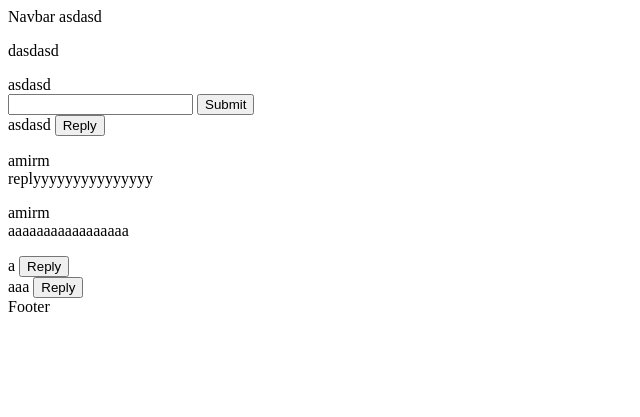
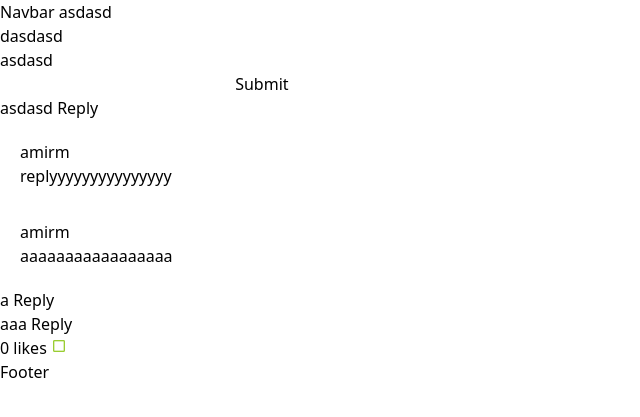
Before and after one commit to Amir-Mohamad/my-personal-website, a Django app: a page that uses templates/base.html in a window 1280 px wide. Shown: the top 417 px of the page, without its empty margins (0-640 px from the left). Run offline with Django 4.2, Linux system fonts and the light colour scheme; data comes from the database, SQL or seed files in the repository; both versions use the stored data as it was after the commit; data that the repository does not hold is empty; parts of the project's set-up code (start-up, migrations or seed data) failed here and were passed over; some libraries are stand-ins or nearby versions.

Commit message:
feat: comment/reply like/dislike tasks and docs

```diff
--- a/blog/templates/blog/article_detail.html
+++ b/blog/templates/blog/article_detail.html
@@ -1,4 +1,15 @@
 {% extends 'base.html' %}
+
+{% block head %}
+
+    <style>
+        button {
+            background-color: red;
+            border-radius: 4px;
+            padding: 2px;
+        }
+    </style>
+{% endblock head %}
 
 {% block content %}
 
@@ -21,7 +32,7 @@
 
         {{comment.body}}
         <button onclick="replycheck()">Reply</button>
-        <form hx-post="{% url 'core:comment-create' %}" method="post" style="display: none;" id="reply-form">
+        <form hx-post="{% url 'core:reply-create' %}" hx-vals='{"id":{{comment.id}}}' method="post" style="display: none;" id="reply-form">
             {% csrf_token %}
 
             <input type="text" name="text">
@@ -37,7 +48,15 @@
         </div>
 
     {% endfor %}
+
+        <div>
+            {% include "blog/partials/like.html" %}
+        </div>
+
 <script>
+    document.body.addEventListener('htmx:configRequest', (e) => {
+        e.detail.headers['X-CSRFToken'] = '{{ csrf_token }}';
+        })
     function replycheck() {
         form = document.querySelector('#reply-form')
 
--- /dev/null
+++ b/blog/templates/blog/partials/like.html
@@ -0,0 +1,15 @@
+<div class="list-group list-group-horizontal btn-group" id="likesarea" role="group">
+    <p>{{ article.likes.count }} likes
+
+        <button hx-post="{% url 'blog:like' article.id %}" id="like-button"
+          hx-target="#likesarea" hx-swap="outerHTML">
+          {% if request.user in article.likes.all %}
+            <i class="material-icons" style="font-size:16px;color:green;">check_box</i>
+          {% else %}
+          <i class="material-icons" style="font-size:16px;color:yellowgreen;">check_box_outline_blank</i>
+          {% endif %}
+        </button>
+
+    </p>
+
+</div>
--- a/blog/urls.py
+++ b/blog/urls.py
@@ -6,5 +6,6 @@
     path('', views.ArticleList.as_view(), name='list'),
     path('article/<int:id>/<str:slug>', views.ArticleDetail.as_view(), name='detail'),
 
-
+    # like
+    path('like/<int:article_id>/', views.article_like, name='like'),
 ]
--- a/blog/views.py
+++ b/blog/views.py
@@ -1,8 +1,9 @@
 from django.shortcuts import render
 from django.contrib.auth import get_user_model
 from django.views.generic import View
-from django.shortcuts import get_object_or_404
+from django.shortcuts import get_object_or_404, HttpResponse
 from django.contrib.contenttypes.models import ContentType
+from django.contrib.auth.decorators import login_required
 
 from core.models import Comment
 from .models import Article
@@ -36,3 +37,27 @@
         # comments = Comment.active.filter(parent=article)
 
         return render(request, self.template_name, context={'article': article})
+
+
+@login_required
+def article_like(request, article_id):
+    """
+
+    NOTE:
+        Why we cant use ploymorphism in this function ?
+         - in this case we should return a response that uses the article/parent data
+         - and if we use ploymorphism we cant access to the detailed data in each instance
+         - (becuase of differnt names in each response: article/book/parent).
+    """
+    if request.method == 'POST':
+        article = get_object_or_404(Article, id=article_id)
+
+        if article.likes.filter(id=request.user.id).exists():
+            article.likes.remove(request.user)
+        else:
+            article.likes.add(request.user)
+
+        data = article.likes.count()
+        return render(request, 'blog/partials/like.html', context={'article': article})
+    else:
+        return HttpResponse('به ارور برخوردیم. بعدا تلاش کن')
--- a/core/urls.py
+++ b/core/urls.py
@@ -8,4 +8,7 @@
 
     # comment
     path('comment-create/', views.comment_create, name='comment-create'),
+    path('reply-create/', views.reply_create, name='reply-create'),
+
+
 ]
--- /dev/null
+++ b/tasks/core.txt
@@ -0,0 +1,3 @@
+Tasks:
+ - short link
+ - newsletter
--- a/templates/base.html
+++ b/templates/base.html
@@ -5,6 +5,8 @@
     <meta http-equiv="X-UA-Compatible" content="IE=edge">
     <meta name="viewport" content="width=device-width, initial-scale=1.0">
     <title>AMIRMOHAMMAD</title>
+            <link rel="stylesheet" href="https://fonts.googleapis.com/icon?family=Material+Icons">
+
     {% block head %}
 
     {% endblock head %}
@@ -16,6 +18,7 @@
     {% endblock content %}
     {% include 'inc/footer.html' %}
 <script src="https://unpkg.com/htmx.org@1.8.0" integrity="sha384-cZuAZ+ZbwkNRnrKi05G/fjBX+azI9DNOkNYysZ0I/X5ZFgsmMiBXgDZof30F5ofc" crossorigin="anonymous"></script>
+  <script src="https://cdn.tailwindcss.com"></script>
 
 </body>
 </html>
```
Also changed, not shown: core/views.py (+18 -1 lines), docs/main.md (added, +14 -0 lines), tasks/blog.txt (added, +9 -0 lines), db.sqlite3, tasks/book.txt (added).
